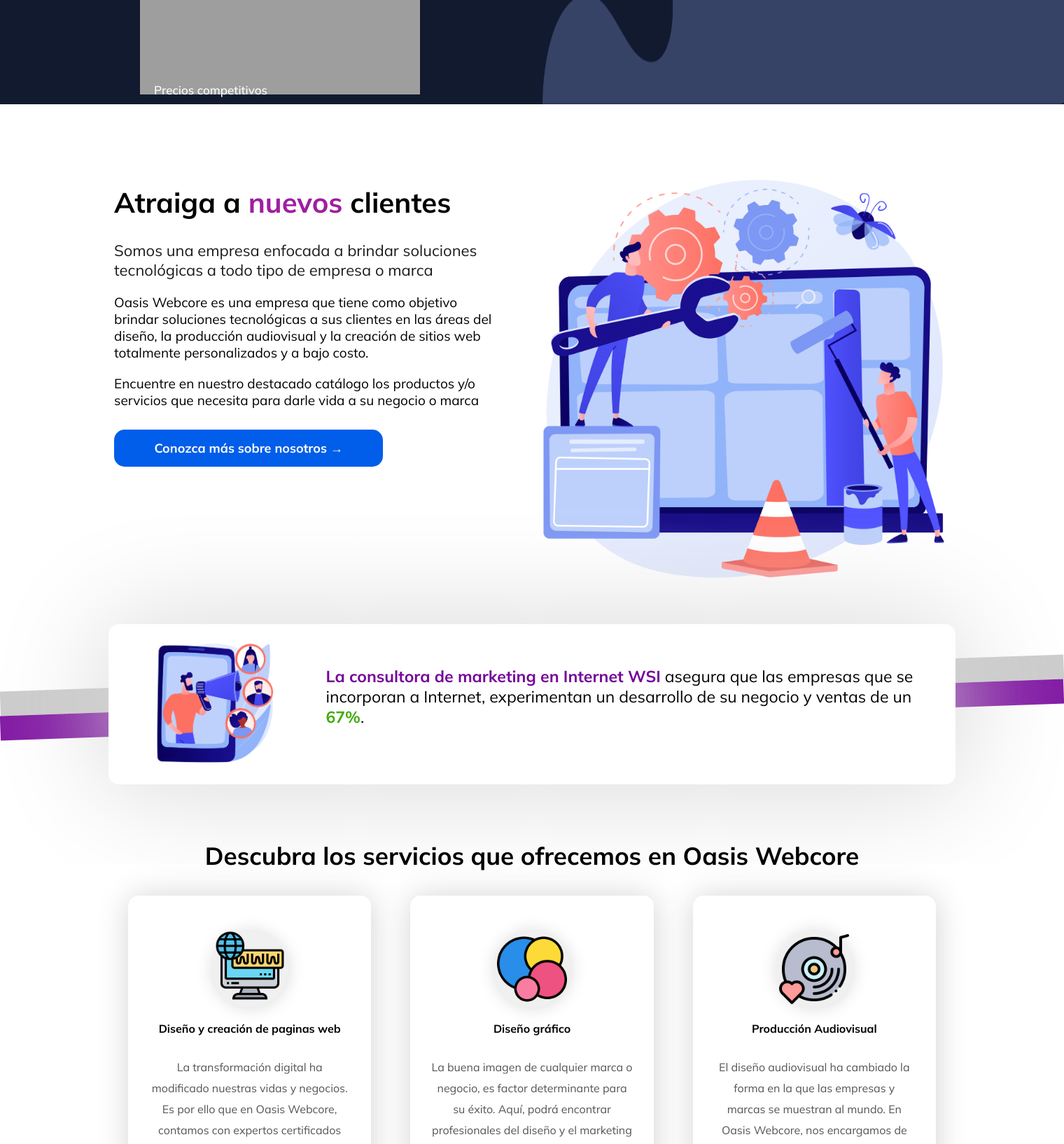
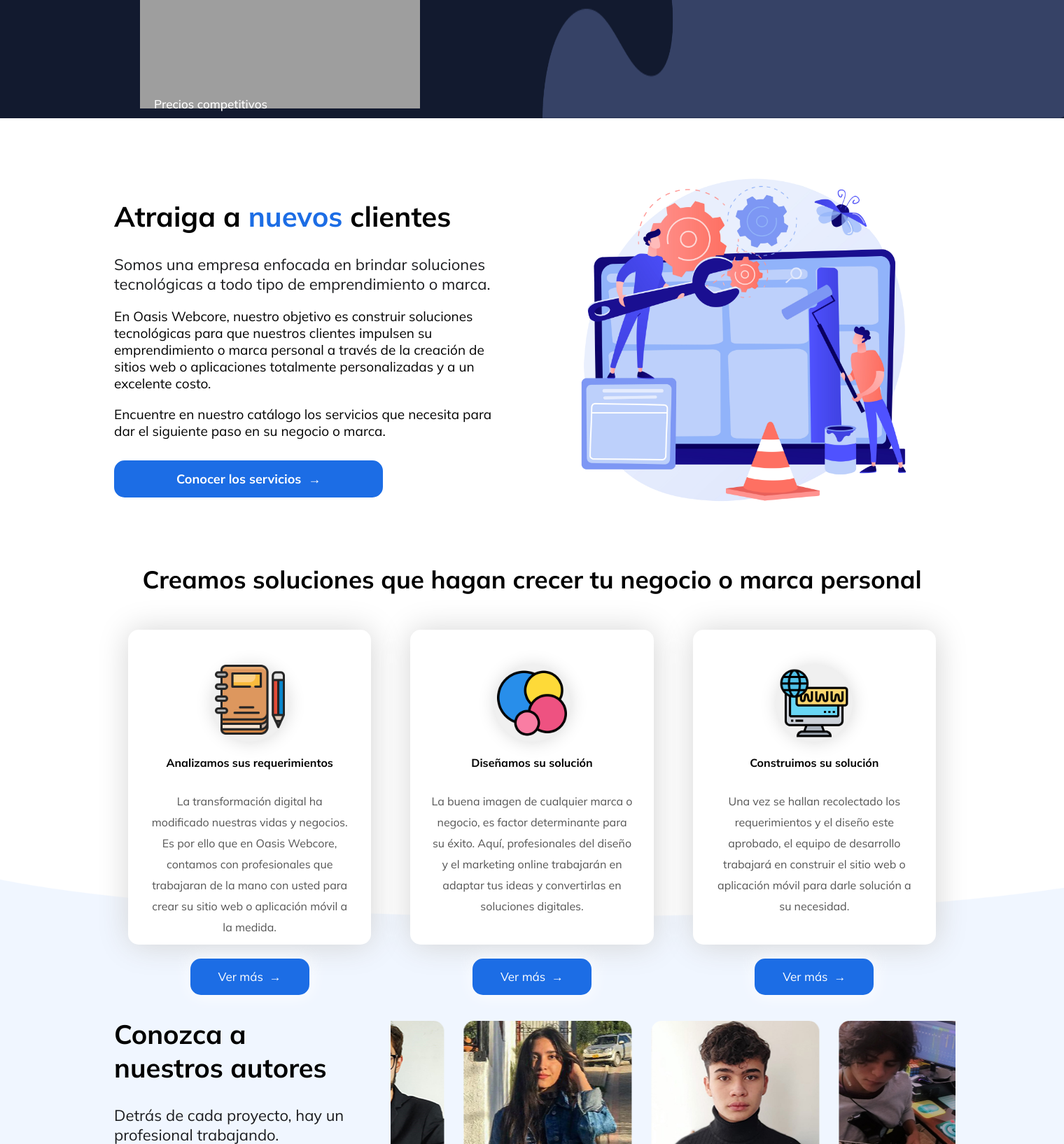
Before and after one commit to santiagobaronz/oasis-webcore, a PHP site: page / in a window 1520 px wide; the page is wider, and only the part inside the window is pictured. Shown: the part 1560-3195 px from the top of that part at 70% size. Run offline with PHP 8.4, Linux system fonts and the light colour scheme; grey boxes are pictures that could not be loaded.

Commit message:
[Diseño] Se añaden animaciones y se ajustan textos

```diff
--- a/css/home/styles-home.css
+++ b/css/home/styles-home.css
@@ -113,9 +195,11 @@
 }
 
 .img-section-1{
-    width: 100%;
-    margin-top: 10px;
-}
+    width: 90%;
+    margin: auto;
+    display: block;
+}
+
 
 .txt-section-1{
     margin-right: 40px;
@@ -137,18 +221,7 @@
 }
 
 .txt-important-terms{
-    animation-name:cambio-color-txts1 ;
-    animation-duration: 20s;
-    animation-iteration-count: infinite;
-}
-
-@keyframes cambio-color-txts1{
-    0%{color:#000}
-    20%{color: #8B4141}
-    40%{color: #A21BA9}
-    60%{color: #0E7FD3}
-    80%{color: #19B417}
-    100%{color: #000}
+    color: #1c6de5 ;
 }
 
 .txt-section-1 p{
@@ -216,7 +278,7 @@
     text-align: center;
     font-size: 35px;
     margin-top: 80px;
-    margin-bottom: 15px;
+    margin-bottom: 30px;
 }
 
 .box-services-s2{
@@ -280,8 +342,7 @@
     border-radius: 15px;
     outline: none;
     border-style: none;
-    border: 1px solid rgb(255, 166, 0);
-    background-color: rgb(255, 166, 0);
+    background-color: #1c6de5;
     box-shadow: 1px 1px 25px rgb(255, 255, 255);
     color: #fff;
     cursor: pointer;
--- a/css/menu-nav/styles-menu-nav.css
+++ b/css/menu-nav/styles-menu-nav.css
@@ -6,7 +6,7 @@
     background-color: transparent;
     /*box-shadow: 0 4px 10px rgb(0 0 0 / 8%);*/
     z-index: 4000;
-    padding: 20px 40px 20px 40px!important;
+    padding: 30px 180px 30px 190px !important;
     color: #fff !important;
 }
 
--- a/index.html
+++ b/index.html
@@ -43,6 +43,14 @@
 </div>
 
     <div class="bg-banner">
+        <ul class="box-area2">
+            <li></li>
+            <li></li>
+            <li></li>
+            <li></li>
+            <li></li>
+            <li></li>
+        </ul>
         <div class="banner">
             <div class="txt-banner">
                 <h1>Construimos tu sitio web o aplicación móvil</h1>
@@ -74,10 +82,10 @@
                         <div class="col-lg-6 col-md-12 col-sm-12 col-xs-12">
                             <div class="txt-section-1">
                                 <h2>Atraiga a <bdi class="txt-important-terms">nuevos</bdi> clientes</h2>
-                                <p class="subtitle">Somos una empresa enfocada a brindar soluciones tecnológicas a todo tipo de empresa o marca</p>
-                                <p>Oasis Webcore es una empresa que tiene como objetivo brindar soluciones tecnológicas a sus clientes en las áreas del diseño, la producción audiovisual y la creación de sitios web totalmente personalizados y a bajo costo.</p>
-                                <p>Encuentre en nuestro destacado catálogo los productos y/o servicios que necesita para darle vida a su negocio o marca</p>
-                                <a href="google.com"><button class="btn-s1">Conozca más sobre nosotros →</button></a>
+                                <p class="subtitle">Somos una empresa enfocada en brindar soluciones tecnológicas a todo tipo de emprendimiento o marca.</p>
+                                <p>En Oasis Webcore, nuestro objetivo es construir soluciones tecnológicas para que nuestros clientes impulsen su emprendimiento o marca personal a través de la creación de sitios web o aplicaciones totalmente personalizadas y a un excelente costo.</p>
+                                <p>Encuentre en nuestro catálogo los servicios que necesita para dar el siguiente paso en su negocio o marca.</p>
+                                <a href="google.com"><button class="btn-s1">Conocer los servicios &nbsp→</button></a>
                             </div>
                         </div>
                         <div class="col-lg-6 col-md-12 col-sm-12 col-xs-12">
@@ -90,63 +98,43 @@
             </section>
         </div>
 
-        <div class="info-box-home">
-            <div class="info-box-bg1"></div>
-            <div class="info-box-bg2"></div>
-            <section>
-                <div class="container-margin">
-                    <div class="box-info-home">
-                        <div class="row">
-                            <div class="col-lg-3 col-md-4 col-sm-4 col-xs-12">
-                                <img src="assets/home/marketing.png" alt="Imagen representativa del marketing online"class="img-info-home">
-                            </div>
-                            <div class="col-lg-9 col-md-8 col-sm-8 col-xs-12">
-                                <div class="txt-info-home">
-                                    <p><bdi class="word-info-home">La consultora de marketing en Internet WSI</bdi> asegura que las empresas que se incorporan a Internet, experimentan un desarrollo de su negocio y ventas de un <bdi class="porcentaje-info-home">67%</bdi>.</p>
-                                </div>
-                            </div>
-                        </div>
-                    </div>
-                </div>
-            </section>
-        </div>
 
 
 
             <div class="container-margin">
             <section>
                 <div class="second-section">
-                <h2>Descubra los servicios que ofrecemos en Oasis Webcore</h2>
+                <h2>Creamos soluciones que hagan crecer tu negocio o marca personal</h2>
                     <div class="row">
                         <div class="col-lg-4 col-md-4 col-sm-12 col-xs-12">
                             <div class="box-services-s2">
                                 <div class="box-img-services-s2">
-                                    <img src="assets/home/internet.png" alt="Imagen del servicio de venta de paginas web" class="img-services-s2">
+                                    <img src="assets/home/icons/cuaderno.png" alt="Imagen del servicio de venta de paginas web" class="img-services-s2">
                                 </div>
-                                <h3>Diseño y creación de paginas web</h3>
-                                <p>La transformación digital ha modificado nuestras vidas y negocios. Es por ello que en Oasis Webcore, contamos con expertos certificados que trabajaran de la mano con usted para crear su sitio web a la medida.</p>
+                                <h3>Analizamos sus requerimientos</h3>
+                                <p>La transformación digital ha modificado nuestras vidas y negocios. Es por ello que en Oasis Webcore, contamos con profesionales que trabajaran de la mano con usted para crear su sitio web o aplicación móvil a la medida.</p>
                             </div>
-                            <a href="" class="btn-services"><button>Ver más →</button></a>
+                            <a href="" class="btn-services"><button>Ver más &nbsp→</button></a>
                         </div>
                         <div class="col-lg-4 col-md-4 col-sm-12 col-xs-12">
                             <div class="box-services-s2">
                                 <div class="box-img-services-s2">
                                     <img src="assets/home/diseño.png" alt="Imagen del servicio de venta de diseños" class="img-services-s2 pd-fix">
                                 </div>
-                                <h3>Diseño gráfico</h3>
-                                <p>La buena imagen de cualquier marca o negocio, es factor determinante para su éxito. Aquí, podrá encontrar profesionales del diseño y el marketing online que trabajaran en llevar tu marca al siguiente nivel.</p>
+                                <h3>Diseñamos su solución</h3>
+                                <p>La buena imagen de cualquier marca o negocio, es factor determinante para su éxito. Aquí, profesionales del diseño y el marketing online trabajarán en adaptar tus ideas y convertirlas en soluciones digitales.</p>
                             </div>
-                            <a href="" class="btn-services"><button>Ver más →</button></a>
+                            <a href="" class="btn-services"><button>Ver más &nbsp→</button></a>
                         </div>
                         <div class="col-lg-4 col-md-4 col-sm-12 col-xs-12">
                             <div class="box-services-s2">
                                 <div class="box-img-services-s2">
-                                    <img src="assets/home/musica.png" alt="Imagen del servicio de venta de producción audiovisual" class="img-services-s2 pd-fix">
+                                    <img src="assets/home/internet.png" alt="Imagen del servicio de venta de producción audiovisual" class="img-services-s2 pd-fix">
                                 </div>
-                                <h3>Producción Audiovisual</h3>
-                                <p>El diseño audiovisual ha cambiado la forma en la que las empresas y marcas se muestran al mundo. En Oasis Webcore, nos encargamos de producir todo el material necesario para que llegue a nuevos clientes.</p>
+                                <h3>Construimos su solución</h3>
+                                <p>Una vez se hallan recolectado los requerimientos y el diseño este aprobado, el equipo de desarrollo trabajará en construir el sitio web o aplicación móvil para darle solución a su necesidad.</p>
                             </div>
-                            <a href="" class="btn-services"><button>Ver más →</button></a>
+                            <a href="" class="btn-services"><button>Ver más &nbsp→</button></a>
                         </div>
                     </div>
                 </div>
@@ -581,25 +569,3 @@
 
 </body>
 </html>
-
-
-<!--<div class="banner">
-        <div class="row">
-            <div class="col-lg-6 col-md-12 col-sm-12 col-xs-12">
-                <div class="img-banner">
-                    <img src="assets/home/img-banner.png" alt="Imagen del banner de Oasis Webcore" class="img-banner">
-                </div>
-            </div>
-            <div class="col-lg-6 col-md-12 col-sm-12 col-xs-12">
-                <div class="txt-banner">
-                    <h1>Alcance nuevos públicos con su <bdi id="txt-vrb-banner" class="animation-options">nuevo sitio web</bdi></h1>
-                    <p>• Déjenos su información y le contactaremos •</p>
-                    <form action="" method="post">
-                        <input type="text" placeholder="Tú nombre" class="contact-form-banner">
-                        <input type="text" placeholder="Tú numero (+57 123 456 7890)" class="contact-form-banner">
-                        <button type="submit" class="btn-submit-banner">Contáctame</button>
-                    </form>
-                </div>
-            </div>
-        </div>
-    </div>-->
```
Also changed, not shown: other parts of css/home/styles-home.css (+87 -16 lines), js/main.js (+0 -31 lines), assets/home/icons/cuaderno.png (added), assets/home/previews/1.JPG.
